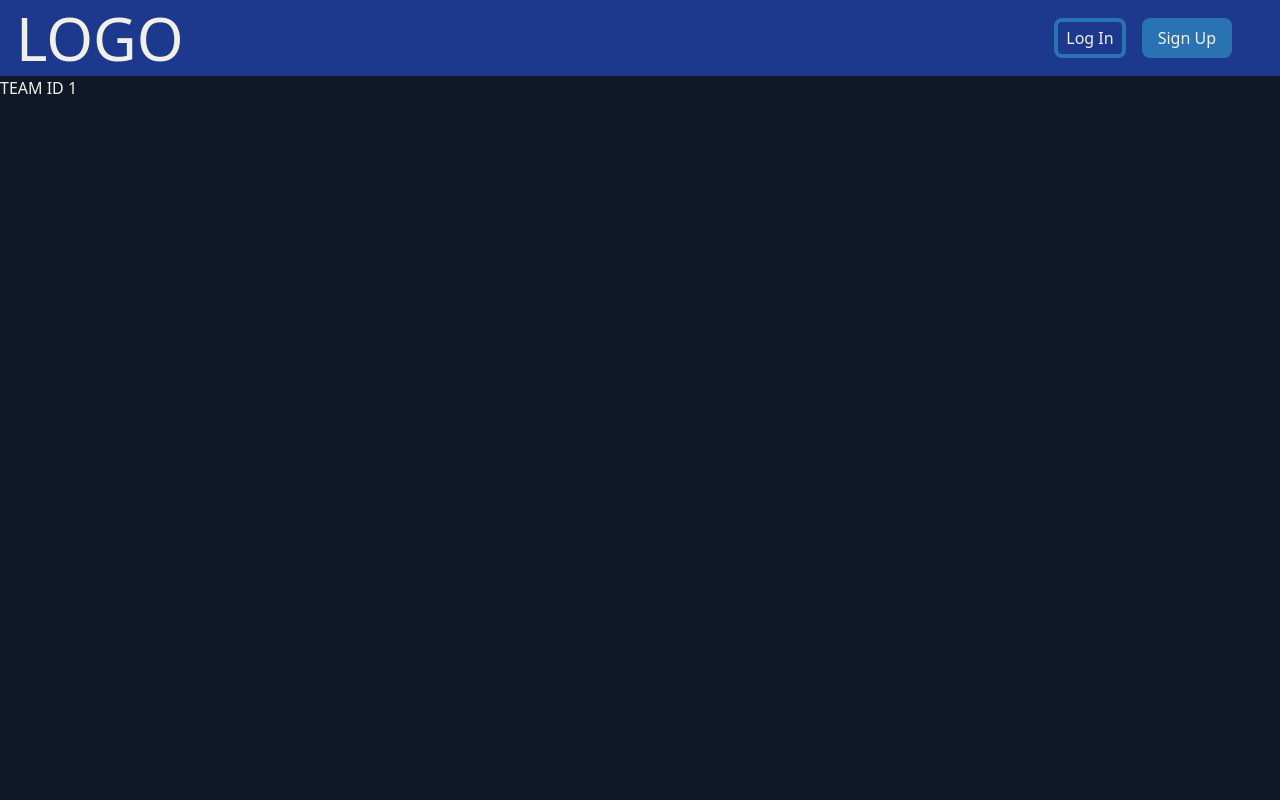
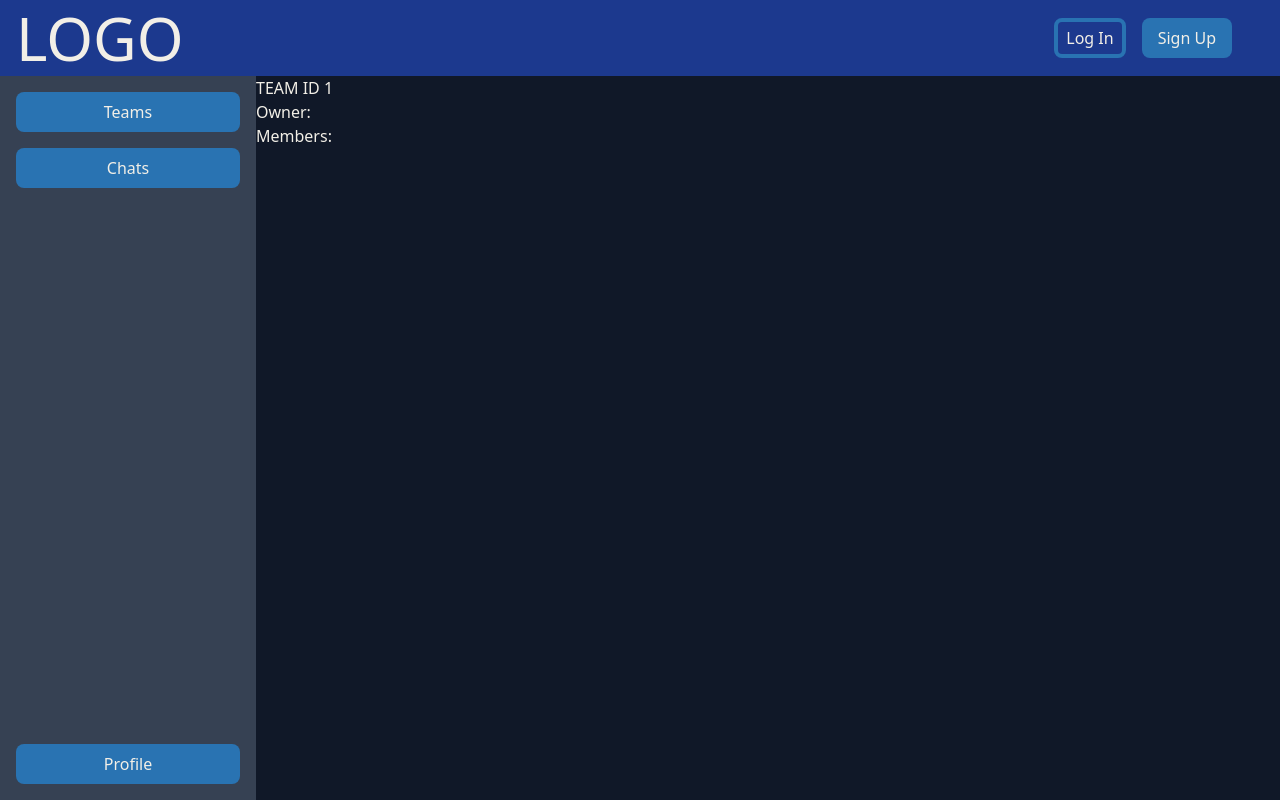
Before and after one commit to GIPHY-Web-Team-Project/VIAlogue, a React (Vite) app: page /teams/1 in a window 1280 px wide. Built offline with nearby package versions, Linux system fonts and the light colour scheme; no server answers; the database is empty.

Commit message:
Add team title check

```diff
--- a/src/common/constants.js
+++ b/src/common/constants.js
@@ -1,2 +1,4 @@
 export const MIN_NAME_LENGTH = 4;
 export const MAX_NAME_LENGTH = 32;
+export const MIN_TEAM_TITLE_LENGTH = 3;
+export const MAX_TEAM_TITLE_LENGTH = 40;
--- a/src/components/BackBtn/BackBtn.jsx
+++ /dev/null
@@ -1,11 +0,0 @@
-import { useNavigate } from 'react-router-dom';
-
-export default function BackBtn() {
-  const navigate = useNavigate();
-
-  return (
-    <button className='btn-details-controler btn' onClick={() => navigate(-1)}>
-      Back
-    </button>
-  );
-}
--- a/src/components/Teams/CreateTeam/CreateTeam.jsx
+++ b/src/components/Teams/CreateTeam/CreateTeam.jsx
@@ -4,6 +4,7 @@ import { AppContext } from '../../../store/app-context';
 import SelectUsers from '../../SelectUsers/SelectUsers';
 import { createTeam } from '../../../services/team.services';
 import Modal from '../../Modal/Modal';
+import { MAX_TEAM_TITLE_LENGTH, MIN_TEAM_TITLE_LENGTH } from '../../../common/constants';
 
 export default function CreateTeam({ setViewCreateWindow }) {
   const { userData } = useContext(AppContext);
@@ -29,6 +30,12 @@ export default function CreateTeam({ setViewCreateWindow }) {
 
     const teamTitle = document.getElementById('title').value;
 
+    if (teamTitle.trim().length < MIN_TEAM_TITLE_LENGTH || teamTitle.trim().length > MAX_TEAM_TITLE_LENGTH) {
+      setModalMessage('Team titles can only be between 3 and 40 symbols long!');
+      setShowModal(true);
+      return;
+    }
+
     try {
       await createTeam(teamTitle, userData.username, teamMembers, (teamId) => {
         // setSelectedTeam({ id: teamId, teamMembers });
@@ -36,6 +43,8 @@ export default function CreateTeam({ setViewCreateWindow }) {
       });
     } catch (error) {
       console.error(error.message);
+      setModalMessage(error.message);
+      setShowModal(true);
     }
   };
 
--- a/src/components/Teams/TeamWindow/TeamWindow.jsx
+++ b/src/components/Teams/TeamWindow/TeamWindow.jsx
@@ -1,11 +1,38 @@
 import { useParams } from 'react-router';
+import SideBar from '../../SideBar/SideBar';
+import { useEffect, useState } from 'react';
+import { getTeamById } from '../../../services/team.services';
 
 export default function TeamWindow() {
   const { teamId } = useParams();
+  const [team, setTeam] = useState(null);
+
+  useEffect(() => {
+    if (!teamId) return;
+
+    const unsubscribe = getTeamById(teamId, (team) => {
+      setTeam(team);
+    });
+
+    return () => {
+      if (typeof unsubscribe === 'function') {
+        unsubscribe();
+      }
+    };
+  }, [teamId]);
 
   return (
-    <>
-      <h1>TEAM ID {teamId}</h1>
-    </>
+    <div className='flex flex-grow'>
+      <SideBar type='menu' />
+      <div>
+        {/* sidebar za channels? */}
+        <h1>TEAM ID {teamId}</h1>
+        <div>
+          <h3>{team?.title}</h3>
+          <p>Owner: {team?.owner}</p>
+          <p>Members: {team?.members?.map((member) => member.username).join(', ')}</p>
+        </div>
+      </div>
+    </div>
   );
 }
--- a/src/components/Teams/TeamsList/TeamsList.jsx
+++ b/src/components/Teams/TeamsList/TeamsList.jsx
@@ -29,10 +29,9 @@ export default function TeamsList() {
         {teams.length !== 0 ? (
           <>
             {teams.map((team) => (
-              <li key={team.id} onClick={() => navigate(`/teams/${team.id}`)} className='border p-4'>
+              <li key={team.id} onClick={() => navigate(`/teams/${team.id}`)} className='flex flex-col border p-4'>
                 <h3>{team.title}</h3>
-                <p>Owner: {team.owner}</p>
-                <p>Members: {team.members.map((member) => member.username).join(', ')}</p>
+                <p>Members: {team.members.length}</p>
               </li>
             ))}
           </>
--- a/src/services/team.services.js
+++ b/src/services/team.services.js
@@ -1,18 +1,26 @@
-import { onValue, push, ref, update } from 'firebase/database';
+import { equalTo, get, onValue, orderByChild, push, query, ref, update } from 'firebase/database';
 import { db } from '../config/firebase-config';
 
 export const createTeam = async (title, owner, members, callback) => {
+  const teamsRef = ref(db, 'teams');
+  const teamsTitleQuery = query(teamsRef, orderByChild('title'), equalTo(title));
+
+  const snapshot = await get(teamsTitleQuery);
+  if (snapshot.exists()) {
+    throw new Error('Team with this title already exists!');
+  } else {
     const team = {
       title,
       owner,
       members,
-    channels: [],
+      avatar: '',
     };
 
-  const result = await push(ref(db, 'teams'), team);
+    const result = await push(teamsRef, team);
     const id = result.key;
     await update(ref(db, `teams/${id}`), { id });
     return callback(id);
+  }
 };
 
 export const getTeamsByUserId = async (userId, callback) => {
@@ -34,6 +42,21 @@ export const getTeamsByUserId = async (userId, callback) => {
   return unsubscribe;
 };
 
+export const getTeamById = async (teamId, callback) => {
+  const teamRef = ref(db, `teams/${teamId}`);
+
+  const unsubscribe = onValue(teamRef, (snapshot) => {
+    if (snapshot.exists()) {
+      const team = snapshot.val();
+      callback(team);
+    } else {
+      callback(null);
+    }
+  });
+
+  return unsubscribe;
+};
+
 export const updateTeam = async (teamId, updatedTeam) => {
   await update(ref(db, `teams/${teamId}`), updatedTeam);
 };
--- a/src/views/Login/Login.jsx
+++ b/src/views/Login/Login.jsx
@@ -40,7 +40,7 @@ export default function Login() {
   };
 
   return (
-    <div className='min-h-screen flex items-center justify-center bg-gray-900'>
+    <div className='flex flex-grow items-center justify-center bg-gray-900'>
       <div className='bg-gray-800 p-8 rounded-lg shadow-lg w-full max-w-sm'>
         <h2 className='text-2xl font-bold text-center mb-4'>Login</h2>
         <p className='text-gray-400 text-center mb-6'>Enter your credentials to log in</p>
```
Also changed, not shown: src/views/TeamsPage/TeamsPage.jsx (+0 -10 lines), src/components/Button/Button.jsx (added). Lines whose indentation alone changed are shown as unchanged.
